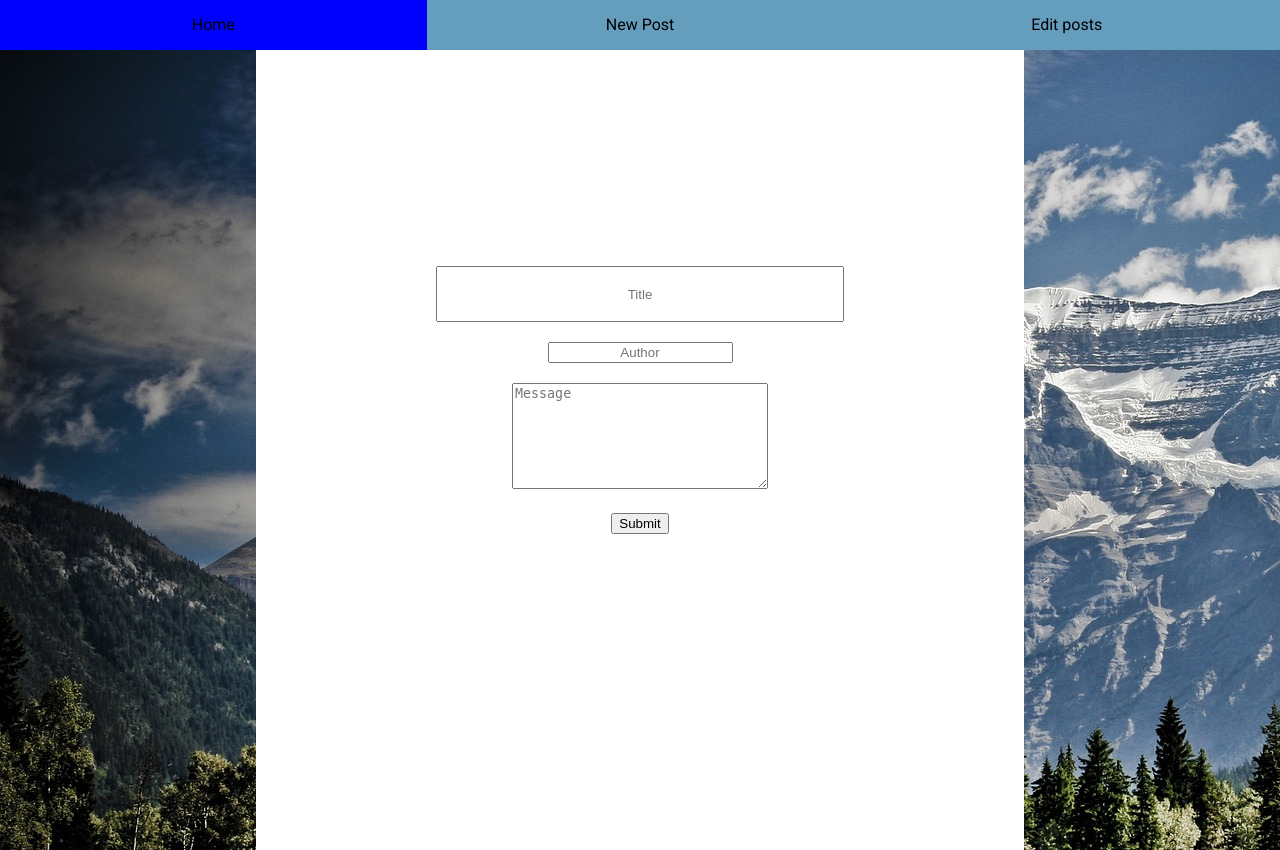
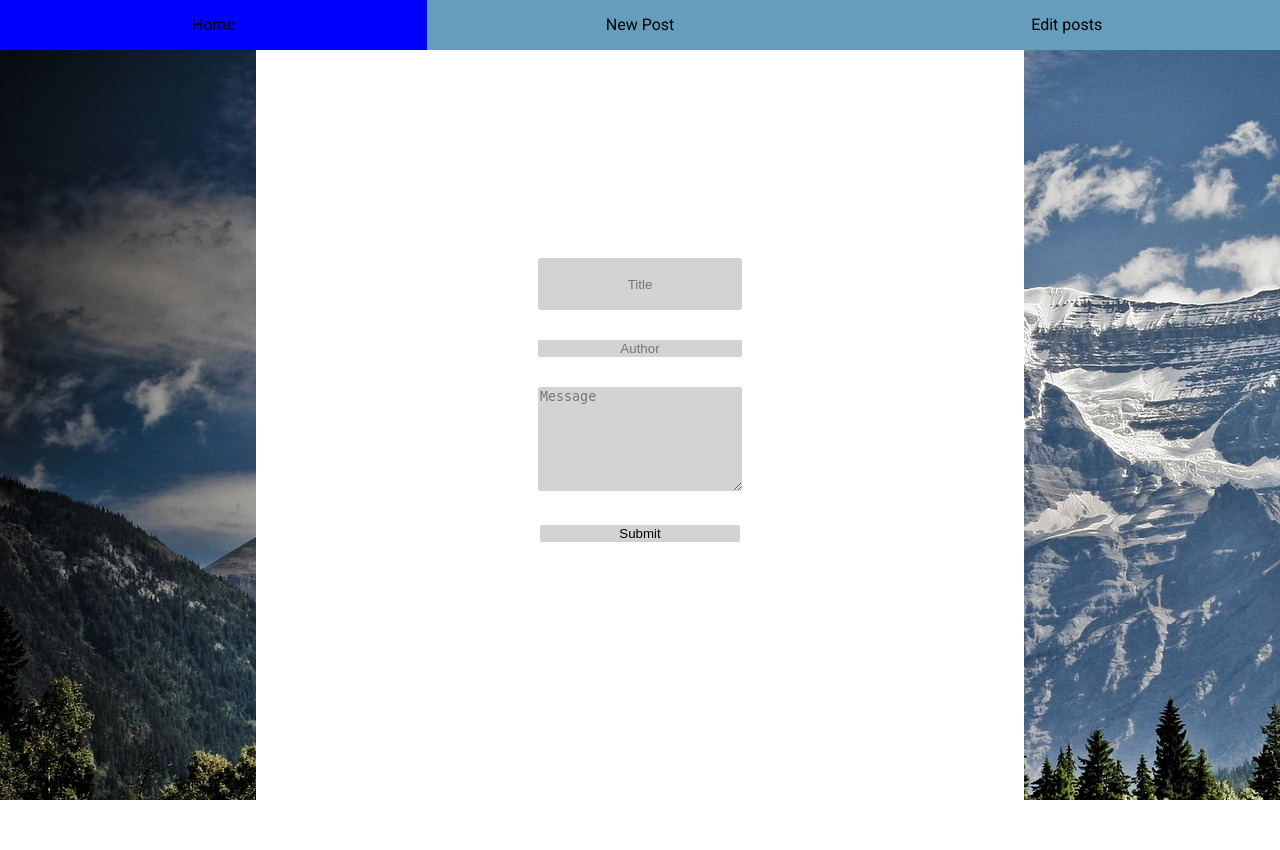
Before and after one commit to Axelander3/Blog, a PHP site: page /newpost.php in a window 1280 px wide. After the commit the page ends 800 px from the top, so only its background shows below. Run offline with PHP 8.4, Linux system fonts and the light colour scheme.

Commit message:
Add files via upload

```diff
--- a/blog/newpost.css
+++ b/blog/newpost.css
@@ -1,10 +1,15 @@
 .input {
 	margin: 10px;
+	width: 200px;
+	margin: 15px;
+	border: none;
+	background-color: lightgray;
+	border-radius: 2px;
+
 }
 .input-title {
 	text-align:center;
 	height: 50px;
-	width: 400px;
 }
 
 .input-author {
@@ -12,9 +17,7 @@
 }
 
 .input-message {
-
 	height: 100px;
-	width: 250px;
 }
 
 
--- a/blog/style.css
+++ b/blog/style.css
@@ -5,6 +5,7 @@ body, html {
 	padding: 0;
 	font-family: 'Roboto', sans-serif;
 	background-image: url("backround.jpg");
+	background-attachment: fixed;
 }
 .header {
 	background-color: black;
@@ -34,6 +35,10 @@ body, html {
 }
 
 .nav-bar {
+	height: 50px;
+	position: fixed;
+	top: 0;
+	left: 0;
 	list-style-type: none;
     margin: 0;
     padding: 0;
@@ -41,9 +46,11 @@ body, html {
     background-color: #659DBD;
     display: flex;
 	justify-content: space-around;
+	width: 100%;
 }
 
 .article {
+	margin: 50px;
 	background-color: #FFFFFF;
 	margin-bottom: 100px;
 	border-top: 2px solid #F5F5F5;
@@ -79,6 +86,7 @@ a {
 }
 
 .editHeader {
+	padding-top: 50px;
 	text-align: center;
 	font-size: 50px;
 }
```
